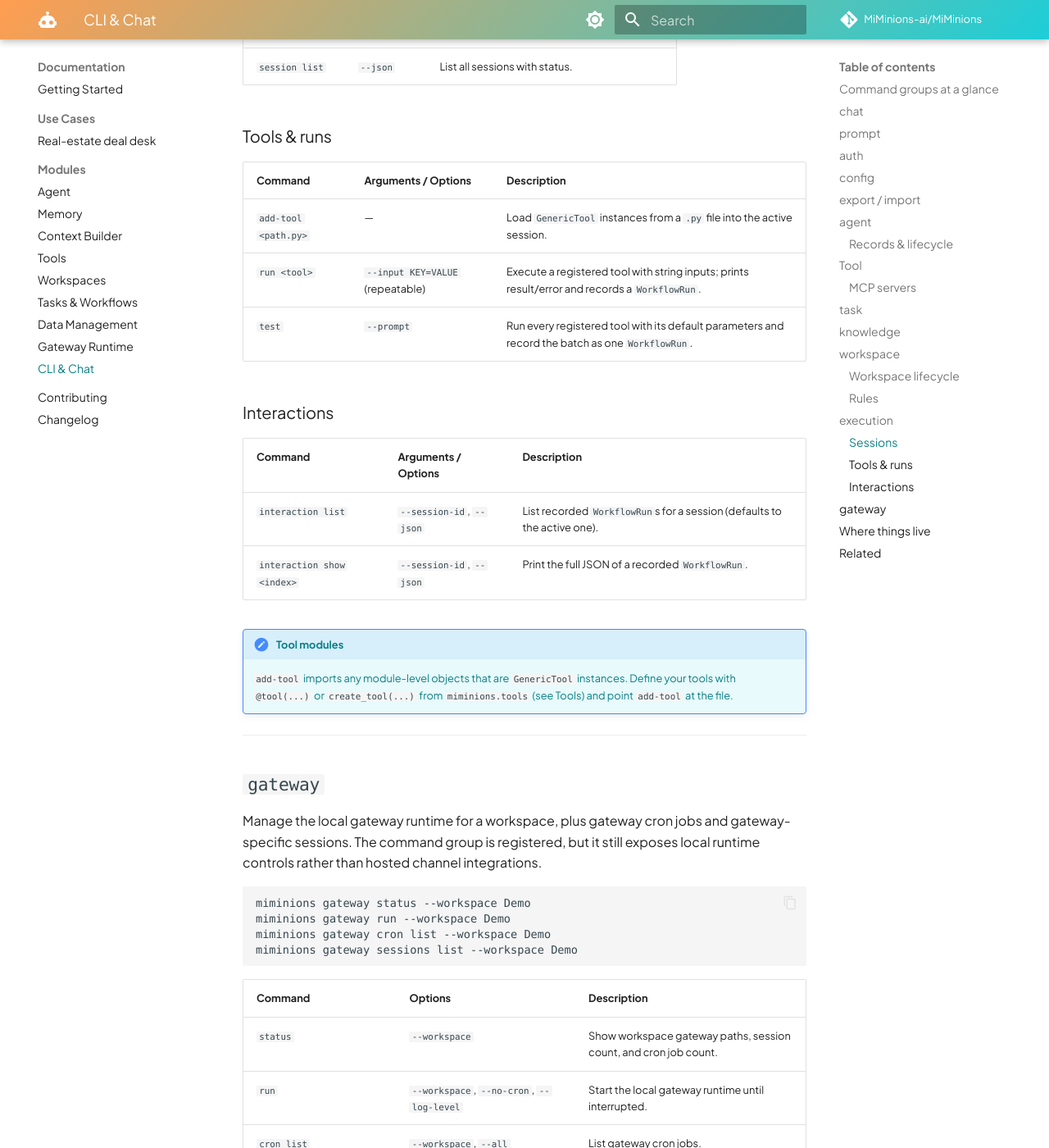
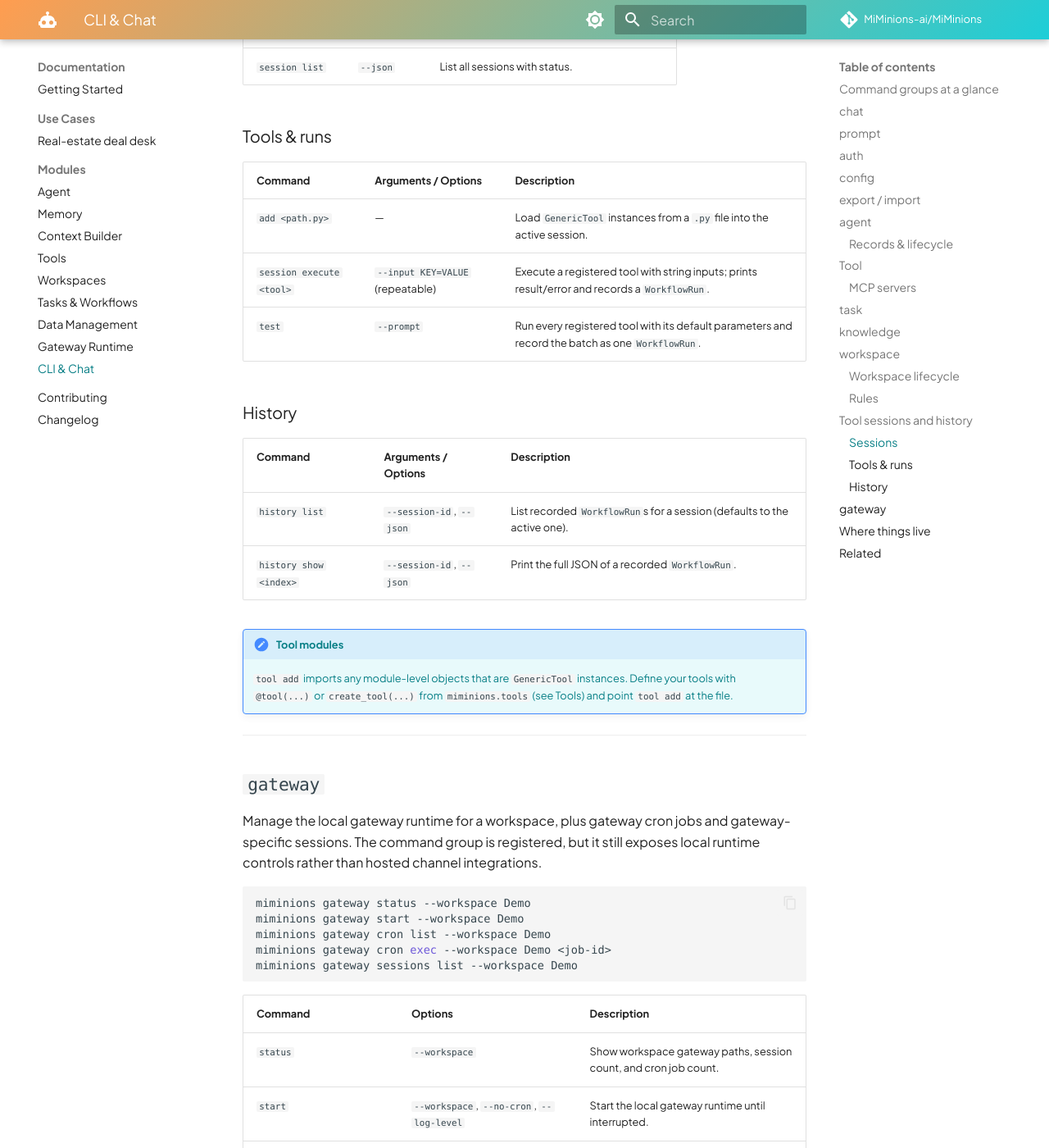
Before and after one commit to MiMinions-ai/MiMinions, an MkDocs documentation site: the page built from docs/modules/cli.md, in a window 1280 px wide and 1400 px high, scrolled down 12305 px. Shown: the whole window at 82% size. Built offline with MkDocs 1.6.1 and Material for MkDocs 9.7.7, drawn with Linux system fonts in a browser that asks for light colours; comment, search, counter and statistics services are not loaded; some of the changed text lies outside the part shown.

Commit message:
- change docs to reflect naming changes

````diff
--- a/docs/modules/cli.md
+++ b/docs/modules/cli.md
@@ -24,7 +24,7 @@ miminions init --force
 `init` is an explicit, user-facing bootstrap/repair command over the same default setup logic used on first command run. The `--force` option re-runs bootstrap repair so missing default workspace template files are recreated without overwriting existing customized files.
 
 !!! warning "Authentication gating is uneven"
-    A `require_auth` decorator gates the commands in `task`, `knowledge`, `workspace`, and `execution`: when you are signed out (and public access is off) they print a sign-in hint and refuse to run. The `agent` group, however, currently uses a **no-op stand-in** while auth is stabilized, and the `chat` and `prompt` commands are not wrapped at all — don't rely on those being blocked when signed out.
+    A `require_auth` decorator gates the commands in `task`, `knowledge`, and `workspace`: when you are signed out (and public access is off) they print a sign-in hint and refuse to run. The `agent` group, however, currently uses a **no-op stand-in** while auth is stabilized, and the `chat`, `prompt`, and `tool` commands are not wrapped at all — don't rely on those being blocked when signed out.
 
 ## Command groups at a glance
 
@@ -34,13 +34,12 @@ miminions init --force
 -   :material-cog-outline: **`config`** — get/set top-level CLI defaults (`default_workspace`, `default_agent`)
 -   :material-database-export-outline: **`export`/`import`** — backup and restore agents/tasks/knowledge JSON data
 -   :material-robot: **`agent`** — manage and run agent records
--   :material-hammer-wrench: **`tool`** — discover, inspect, search, and run agent tools
+-   :material-hammer-wrench: **`tool`** — discover, execute, and trace tools and tool sessions
 -   :material-message-text: **`chat`** — interactive conversation with memory distillation
 -   :material-flash: **`prompt`** — one-shot prompt to the runtime
 -   :material-checkbox-marked-circle-outline: **`task`** — track tasks with priority and status
 -   :material-book-open-variant: **`knowledge`** — versioned knowledge entries
 -   :material-graph-outline: **`workspace`** — workspaces, rules, and on-disk scaffolding
--   :material-play-circle: **`execution`** — live tool-execution sessions and interaction traces
 -   :material-lan: **`gateway`** — local gateway runtime, cron jobs, and gateway sessions
 
 </div>
@@ -255,13 +254,13 @@ default agent.
 | `list [id]` | — | List the agent's tool names and descriptions. |
 | `info [id] <tool>` | — | Show a tool's description and JSON parameter schema. |
 | `search [id] <query>` | — | Search tools by name/description (substring). |
-| `run [id] <tool>` | `--arguments '<json>'` | Execute one tool with a JSON-object argument map and print the structured result (status, result/error, timing). |
+| `execute [id] <tool>` | `--arguments '<json>'` | Execute one tool with a JSON-object argument map and print the structured result (status, result/error, timing). |
 
 ```bash
 miminions tool list researcher
 miminions tool list                            # uses default_agent
-miminions tool run researcher cli_add --arguments '{"a": 2, "b": 3}'
-miminions tool run cli_add --arguments '{"a": 2, "b": 3}'  # uses default_agent
+miminions tool execute researcher cli_add --arguments '{"a": 2, "b": 3}'
+miminions tool execute cli_add --arguments '{"a": 2, "b": 3}'  # uses default_agent
 ```
 
 ### MCP servers
@@ -389,26 +388,26 @@ miminions workspace add-rule my-project \
 
 ---
 
-## `execution`
+## Tool sessions and history
 
 A live tool-execution runtime: start a session, register tool modules, run individual tools, and review the recorded interactions. Each tool run is captured as a `WorkflowRun` trace and persisted to `interactions.json` (the same schema used by the [workflow tracing layer](tasks.md)).
 
 ```bash
 # 1. Start a session
-miminions execution session start --name demo
+miminions tool session start --name demo
 
 # 2. Register a Python module that defines GenericTool instances
-miminions execution add-tool ./my_tools.py
+miminions tool add ./my_tools.py
 
 # 3. Run a tool with KEY=VALUE inputs
-miminions execution run my_tool --input city=Tokyo --input units=metric
+miminions tool session execute my_tool --input city=Tokyo --input units=metric
 
 # 4. Review what happened
-miminions execution interaction list
-miminions execution interaction show 0
+miminions tool history list
+miminions tool history show 0
 
 # 5. Stop the session
-miminions execution session stop
+miminions tool session stop
 ```
 
 ### Sessions
@@ -423,19 +422,19 @@ miminions execution session stop
 
 | Command | Arguments / Options | Description |
 | --- | --- | --- |
-| `add-tool <path.py>` | — | Load `GenericTool` instances from a `.py` file into the active session. |
-| `run <tool>` | `--input KEY=VALUE` (repeatable) | Execute a registered tool with string inputs; prints result/error and records a `WorkflowRun`. |
+| `add <path.py>` | — | Load `GenericTool` instances from a `.py` file into the active session. |
+| `session execute <tool>` | `--input KEY=VALUE` (repeatable) | Execute a registered tool with string inputs; prints result/error and records a `WorkflowRun`. |
 | `test` | `--prompt` | Run every registered tool with its default parameters and record the batch as one `WorkflowRun`. |
 
-### Interactions
+### History
 
 | Command | Arguments / Options | Description |
 | --- | --- | --- |
-| `interaction list` | `--session-id`, `--json` | List recorded `WorkflowRun`s for a session (defaults to the active one). |
-| `interaction show <index>` | `--session-id`, `--json` | Print the full JSON of a recorded `WorkflowRun`. |
+| `history list` | `--session-id`, `--json` | List recorded `WorkflowRun`s for a session (defaults to the active one). |
+| `history show <index>` | `--session-id`, `--json` | Print the full JSON of a recorded `WorkflowRun`. |
 
 !!! note "Tool modules"
-    `add-tool` imports any module-level objects that are `GenericTool` instances. Define your tools with `@tool(...)` or `create_tool(...)` from `miminions.tools` (see [Tools](tools.md)) and point `add-tool` at the file.
+    `tool add` imports any module-level objects that are `GenericTool` instances. Define your tools with `@tool(...)` or `create_tool(...)` from `miminions.tools` (see [Tools](tools.md)) and point `tool add` at the file.
 
 ---
 
@@ -445,20 +444,21 @@ Manage the local gateway runtime for a workspace, plus gateway cron jobs and gat
 
 ```bash
 miminions gateway status --workspace Demo
-miminions gateway run --workspace Demo
+miminions gateway start --workspace Demo
 miminions gateway cron list --workspace Demo
+miminions gateway cron exec --workspace Demo <job-id>
 miminions gateway sessions list --workspace Demo
 ```
 
 | Command | Options | Description |
 | --- | --- | --- |
 | `status` | `--workspace` | Show workspace gateway paths, session count, and cron job count. |
-| `run` | `--workspace`, `--no-cron`, `--log-level` | Start the local gateway runtime until interrupted. |
+| `start` | `--workspace`, `--no-cron`, `--log-level` | Start the local gateway runtime until interrupted. |
 | `cron list` | `--workspace`, `--all` | List gateway cron jobs. |
 | `cron add-every` | `--workspace`, `--name`, interval option, `--message` | Add a recurring interval job. |
 | `cron add-at` | `--workspace`, `--name`, `--at`, `--message` | Add a one-shot ISO-datetime job. |
 | `cron add-cron` | `--workspace`, `--name`, `--expr`, `--tz`, `--message` | Add a cron-expression job; requires `croniter`. |
-| `cron remove` / `enable` / `disable` / `run` | `--workspace` plus job id | Manage or trigger an existing cron job. |
+| `cron remove` / `enable` / `disable` / `exec` | `--workspace` plus job id | Manage or trigger an existing cron job. |
 | `sessions list` / `show` / `delete` | `--workspace` plus session options | Inspect or delete gateway sessions. |
 
 !!! note "Workspace root required"
@@ -473,7 +473,7 @@ miminions gateway sessions list --workspace Demo
 | `~/.miminions/config.json` | CLI config + default workspace/agent ids |
 | `~/.miminions/auth.json` | Local sign-in marker |
 | `~/.miminions/agents.json` · `tasks.json` · `knowledge.json` | Record stores for the respective groups |
-| `~/.miminions/sessions.json` · `interactions.json` | `execution` sessions and recorded traces |
+| `~/.miminions/sessions.json` · `interactions.json` | Tool sessions and recorded traces |
 | `~/.miminions/workspaces/` | Per-workspace on-disk folders (`prompt/ memory/ skills/ sessions/ data/`) |
 | `~/.miminions/global_memory.db` | Tier-3 global SQLite insight store (written by chat distillation) |
 
````
Also changed, not shown: README.md (+2 -2 lines), STRUCTURE.md (+1 -1 lines), docs/faq.md (+4 -4 lines), docs/modules/tasks.md (+5 -5 lines), memory/present/architecture.md (+2 -2 lines), memory/present/state.md (+3 -3 lines), src/miminions/cli/README.md (+2 -2 lines).
